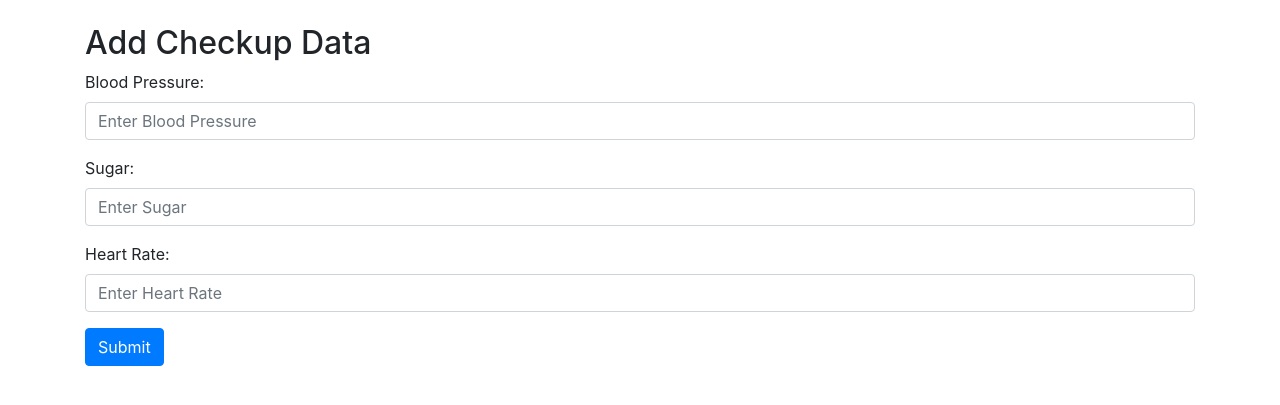
After one commit to sheikhDipta003/Bela-Sheshe, a Django app: page /nurse/add_checkup_data/ in a window 1280 px wide. The commit adds this page. Shown: the top 405 px of the page. Run offline with Django 4.2, Linux system fonts and the light colour scheme; parts of the project's set-up code (start-up, migrations or seed data) failed here and were passed over.

Commit message:
html for nurse -> dashboard,addCheckupData,residentCondition

```diff
--- a/belasheshe/belasheshe/urls.py
+++ b/belasheshe/belasheshe/urls.py
@@ -16,13 +16,12 @@ Including another URLconf
 """
 from django.contrib import admin
 from django.urls import path
-from nurse.views import nurse_dashboard
 from doctors.views import doctor_dashboard
 from django.urls import path,include
 
 urlpatterns = [
     path('admin/', admin.site.urls),
-    path('nurse/dashboard/', nurse_dashboard, name='nurse_dashboard'),
     path('doctors/dashboard/', doctor_dashboard, name='doctors_dashboard'),
-    path('residents/', include('residents.urls'))
+    path('residents/', include('residents.urls')),
+    path('nurse/', include('nurse.urls'))
 ]
--- /dev/null
+++ b/belasheshe/nurse/templates/nurse/addCheckupData.html
@@ -0,0 +1,68 @@
+<!DOCTYPE html>
+<html lang="en">
+<head>
+    <meta charset="UTF-8">
+    <meta name="viewport" content="width=device-width, initial-scale=1.0">
+    <title>Add Checkup Data</title>
+    <link rel="stylesheet" href="https://cdn.jsdelivr.net/npm/bootstrap@4.0.0/dist/css/bootstrap.min.css" integrity="sha384-Gn5384xqQ1aoWXA+058RXPxPg6fy4IWvTNh0E263XmFcJlSAwiGgFAW/dAiS6JXm" crossorigin="anonymous"></head>
+<body>
+    <div class="container mt-4">
+        <h2>Add Checkup Data</h2>
+
+        <form id="checkupForm">
+            <div class="form-group">
+                <label for="Blood_pressure">Blood Pressure:</label>
+                <input type="text" class="form-control" id="Blood_pressure" placeholder="Enter Blood Pressure">
+            </div>
+            <div class="form-group">
+                <label for="Sugar">Sugar:</label>
+                <input type="text" class="form-control" id="Sugar" placeholder="Enter Sugar">
+            </div>
+            <div class="form-group">
+                <label for="Heartrate">Heart Rate:</label>
+                <input type="text" class="form-control" id="Heartrate" placeholder="Enter Heart Rate">
+            </div>
+            <button type="submit" class="btn btn-primary">Submit</button>
+        </form>
+    </div>
+
+    <script src="https://ajax.googleapis.com/ajax/libs/jquery/3.5.1/jquery.min.js"></script>
+    <script src="https://cdnjs.cloudflare.com/ajax/libs/popper.js/1.16.0/umd/popper.min.js"></script>
+    <script src="https://cdn.jsdelivr.net/npm/bootstrap@4.0.0/dist/js/bootstrap.min.js" integrity="sha384-JZR6Spejh4U02d8jOt6vLEHfe/JQGiRRSQQxSfFWpi1MquVdAyjUar5+76PVCmYl" crossorigin="anonymous"></script>
+    <script>
+        $(document).ready(function() {
+            $('#checkupForm').submit(function(event) {
+                event.preventDefault();
+
+                const bp = $('#Blood_pressure').val();
+                const sugar = $('#Sugar').val();
+                const hr = $('#Heartrate').val();
+
+                $.ajax({
+                    type: 'POST',
+                    url: '{% url "add_checkup_data" %}',
+                    data: {
+                        'Blood_pressure': bp,
+                        'Sugar': sugar,
+                        'Heartrate': hr,
+                        'csrfmiddlewaretoken': '{{ csrf_token }}'
+                    },
+                    success: function(data) {
+                        if (data.success) {
+                            alert('Checkup data added successfully.');
+                            $('#Blood_pressure').val('');
+                            $('#Sugar').val('');
+                            $('#Heartrate').val('');
+                        } else {
+                            alert('An error occurred while adding checkup data: ' + data.error);
+                        }
+                    },
+                    error: function() {
+                        alert('An error occurred while sending the request.');
+                    }
+                });
+            });
+        });
+    </script>
+</body>
+</html>
--- /dev/null
+++ b/belasheshe/nurse/urls.py
@@ -0,0 +1,8 @@
+from django.urls import path
+from . import views
+
+urlpatterns = [
+    path('dashboard/<int:nurse_id>/<str:date>/', views.DashboardView.as_view(), name='dashboard'),
+    path('add_checkup_data/', views.CheckupDataEntryView.as_view(), name='add_checkup_data'),
+    path('resident_condition/', views.ResidentConditionView.as_view(), name='resident_condition'),
+]
--- a/belasheshe/nurse/views.py
+++ b/belasheshe/nurse/views.py
@@ -1,5 +1,116 @@
-from django.shortcuts import render
+from django.shortcuts import render, redirect
+from django.views import View
+from residents.models import Member
+from .models import Medicine, MedicineChart,Dosage,CheckupSchedule,CheckupItem
 
-# Create your views here.
-def nurse_dashboard(request):
-    return render(request, 'nurse/dashboard.html')
+class DashboardView(View):
+    template_name = 'nurse/dashboard.html'  # Update with your actual template name
+
+    def getMedicineSchedule(nurse_id):
+        members = Member.objects.filter(Nurse_id=nurse_id)
+        rows=[]
+        for member in members:
+            medicine_chart=MedicineChart.objects.filter(Member_id=member.Mem_id)
+            dosage=Dosage.objects.filter(Chart_id=medicine_chart.Chart_id)
+            medicine_name=Medicine.objects.filter(Medicine_id=dosage.Medicine_id).Name
+            data = {
+                'name': medicine_name,
+                'time': dosage.Time,
+                'quantity': dosage.Quantity
+            }
+            rows.append(data)
+
+        sorted_rows = sorted(rows, key=lambda row: row['time'])
+        return sorted_rows
+
+    def getCheckupSchedule(nurse_id,date):
+        checkups = CheckupSchedule.objects.filter(Nurse_id=nurse_id,Date=date).order_by('Time')
+        rows=[]
+        for checkup in checkups:
+            checkup_item = CheckupItem.objects.filter(Checkup_id=checkup.Checkup_id)
+            data = {
+                'item': checkup_item,
+                'time': checkup.Time,
+            }
+            rows.append(data)
+        return rows
+
+    def get(self, request, nurse_id,date, *args, **kwargs):
+        schedules= self.getMedicineSchedule(nurse_id)
+        schedules.append(self.getCheckupSchedule(nurse_id, date))
+        sorted_rows = sorted(schedules, key=lambda row: row['time'])
+        return render(request, self.template_name, {'schedules': schedules})
+
+class CheckupDataEntryView(View):
+    template_name = 'nurse/addCheckupData.html'  # Update with your actual template name
+    def get(self, request,*args, **kwargs):
+        return render(request, self.template_name)
+
+    def addData(self,request,*args, **kwargs):
+        if request.method == 'POST':
+            # Get data from the POST request
+            bp = request.POST.get('Blood_pressure')
+            sugar = request.POST.get('Sugar')
+            hr = request.POST.get('Heartrate')
+
+            # Create a new instance of MyModel and set values
+            new_instance = CheckupItem(Blood_pressure=bp, Sugar=sugar, Heartrate=hr)
+
+            # Save the instance to the database
+            new_instance.save()
+            return redirect('success_page')
+
+class ResidentConditionView(View):
+    template_name = 'nurse/residentCondition.html'  # Update with your actual template name
+
+    def get(self, request, *args, **kwargs):
+        return render(request, self.template_name)
+
+    def retrieveData(self, request, nurse_id, *args, **kwargs):
+        checkups = CheckupSchedule.objects.filter(Nurse_id=nurse_id, Completed="true")
+        rows = []
+        for checkup in checkups:
+            checkup_item = CheckupItem.objects.filter(Checkup_id=checkup.Checkup_id)
+            bp = checkup_item.Blood_pressure
+            sugar = checkup_item.Sugar
+            hr = checkup_item.Heartrate
+
+            bpRiskRate=self.getRiskRate(bp)
+            sugarRiskRate=self.getSugarRiskRate(sugar)
+            riskrate=max(bpRiskRate,sugarRiskRate)
+            data = {
+                'memid':checkup.Member_id,
+                'checkupid':checkup.Checkup_id,
+                'bp': bp,
+                'sugar':sugar,
+                'riskrate': riskrate
+            }
+            rows.append(data)
+        sorted_rows = sorted(rows, key=lambda row: row['riskrate'])
+        return sorted_rows
+
+    def getSugarRiskrate(self, sugar):
+        riskrate = 0
+        if (sugar >= 5 and sugar <= 6.5):
+            riskrate = 0
+        elif (sugar >= 6.5 and sugar <= 6.9):
+            riskrate = 1
+        elif (sugar >= 7 and sugar <= 12):
+            riskrate = 2
+        elif (sugar >= 12):
+            riskrate = 3
+        return riskrate
+
+    def getBpRiskrate(self, bp):
+        riskrate = 0
+        if (bp >= 115 and bp <= 125):
+            riskrate = 0
+        elif (bp >= 125 and bp <= 135):
+            riskrate = 1
+        elif (bp >= 135 and bp <= 160):
+            riskrate = 2
+        elif (bp >= 160):
+            riskrate = 3
+        return riskrate
+
+    # def reportDoctor(self, request, member_id,*args, **kwargs):
```
Also changed, not shown: belasheshe/nurse/templates/nurse/dashboard.html (+17 -36 lines), belasheshe/nurse/templates/nurse/residentCondition.html (added, +30 -0 lines), belasheshe/db.sqlite3, belasheshe/nurse/migrations/0001_initial.py (added), belasheshe/nurse/models.py (line endings or trailing spaces).
